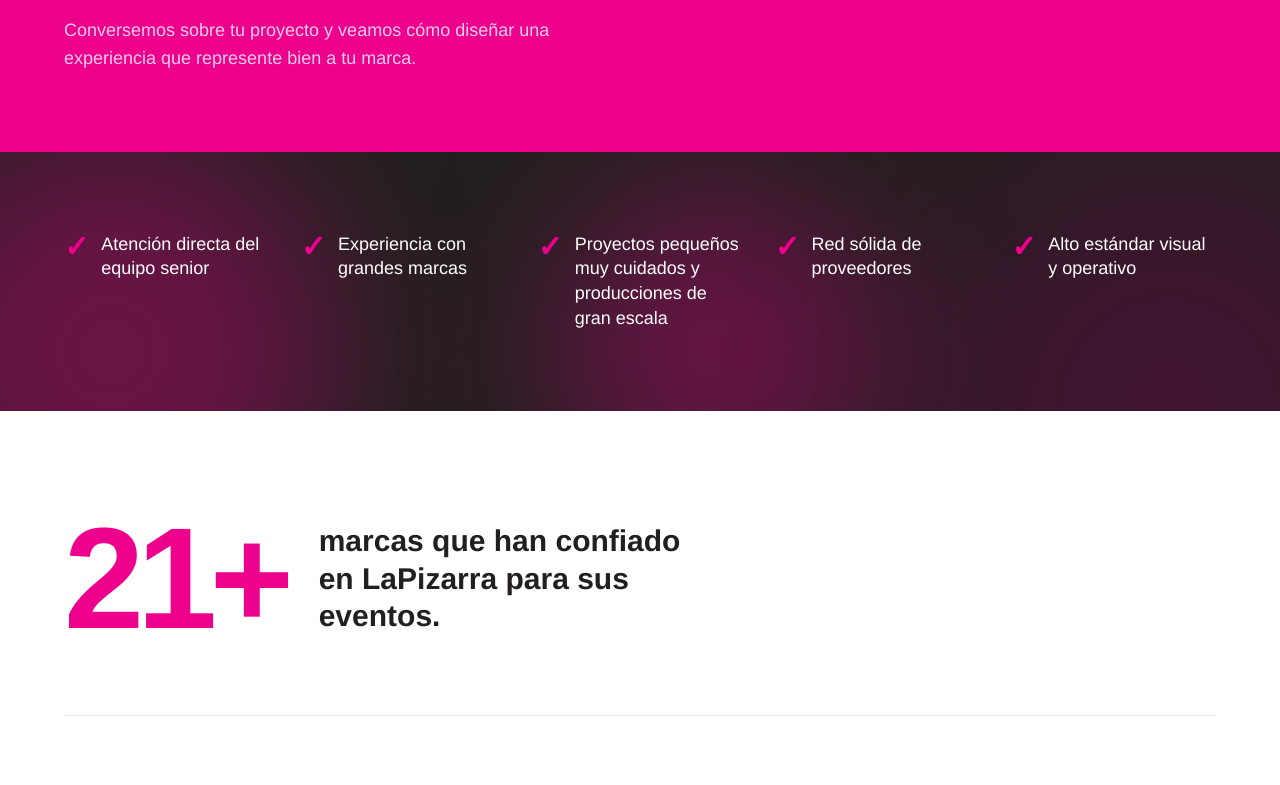
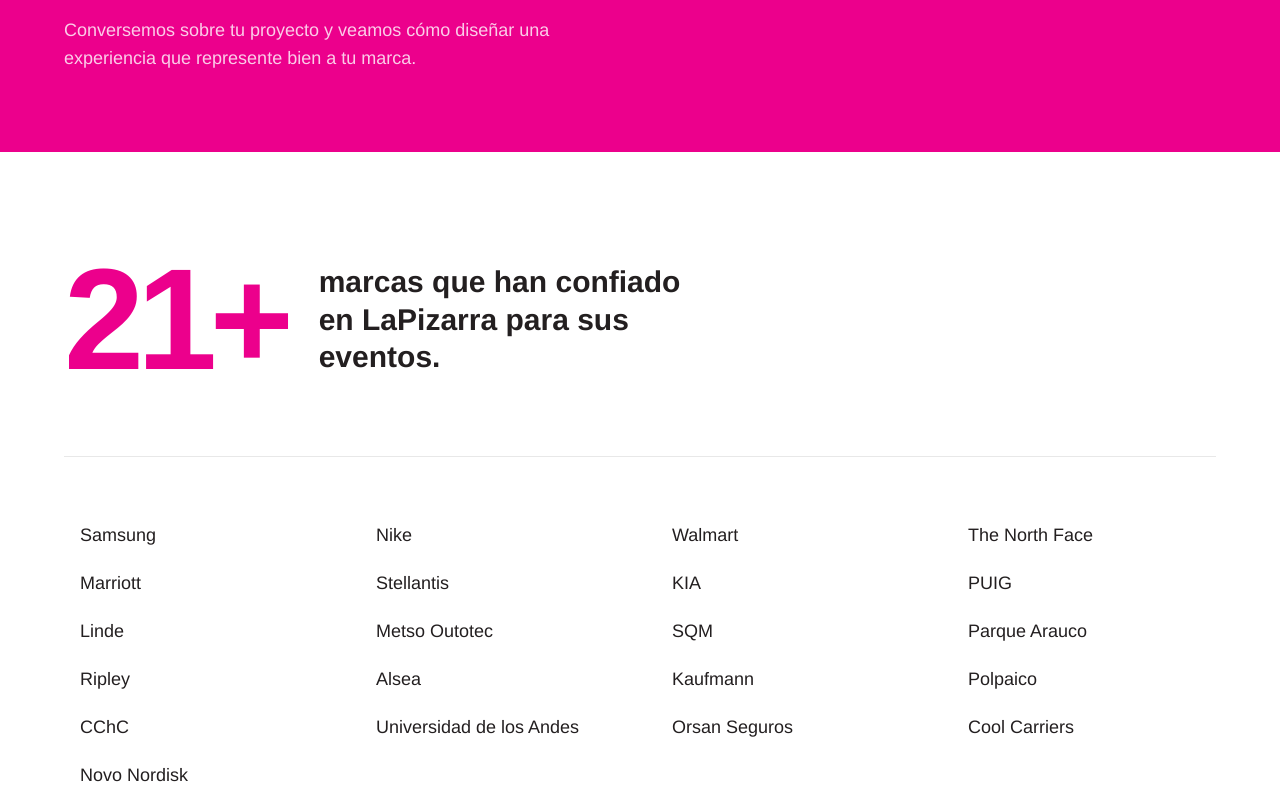
Before and after one commit to sebavigneaux-ui/lapizarra, a Next.js app: page / in a window 1280 px wide. Shown: the part 8390-9175 px from the top of the page. Built offline with nearby package versions, Linux system fonts and the light colour scheme.

Commit message:
Remove Confianza section from landing page
Co-Authored-By: Claude Sonnet 4.6 <noreply@anthropic.com>

```diff
--- a/app/page.tsx
+++ b/app/page.tsx
@@ -30,7 +30,6 @@ export default function Home() {
           <Metodologia />
         </div>
         <CTAIntermedio />
-        <Confianza />
         <ClientesDestacados />
         <FAQ />
         <QuienesSomos />
```
